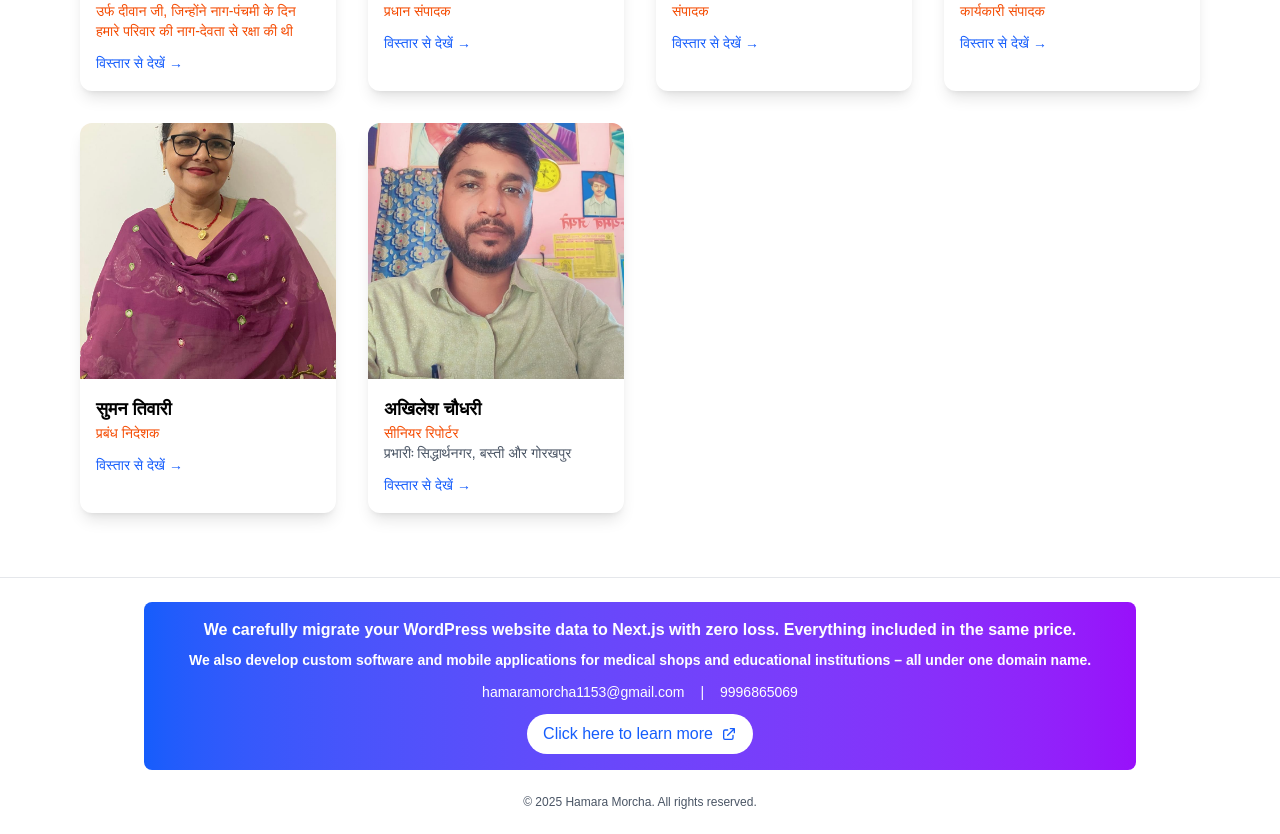
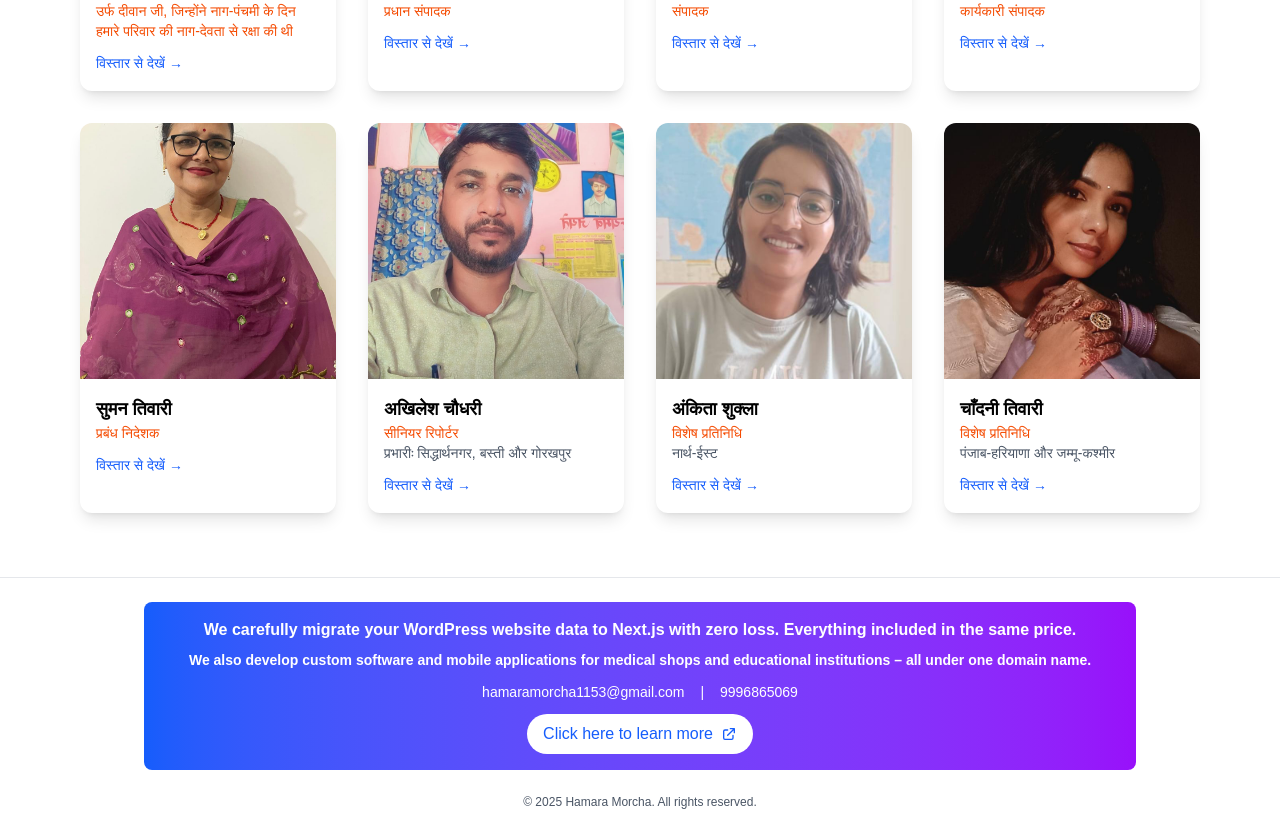
Before and after one commit to kp1153/hamaramorcha, a Next.js app: page /team in a window 1280 px wide. Shown: the part 643-1477 px from the top of the page. Built offline with nearby package versions, Linux system fonts and the light colour scheme.

Commit message:
force deploy

```diff
--- a/app/team/[slug]/page.jsx
+++ b/app/team/[slug]/page.js
@@ -53,19 +53,37 @@ const teamMembers = [
     phone: "7754093975",
     slug: "akhilesh-chaudhary",
   },
+  {
+    id: 7,
+    name: "अंकिता शुक्ला",
+    role: "विशेष प्रतिनिधि",
+    designation: "नार्थ-ईस्ट",
+    photo: "/images/ankita.jpg",
+    email: "ankita@hamaramorcha.com",
+    slug: "ankita-shukla",
+  },
+  {
+    id: 8,
+    name: "चाँदनी तिवारी",
+    role: "विशेष प्रतिनिधि",
+    designation: "पंजाब-हरियाणा और जम्मू-कश्मीर",
+    photo: "/images/chandni.jpg",
+    email: "chandni@hamaramorcha.com",
+    slug: "chandni-tiwari",
+  },
 ];
 
-// ✅ STATIC PARAMS
-export function generateStaticParams() {
+// Next.js 16
+export async function generateStaticParams() {
   return teamMembers.map((member) => ({
     slug: member.slug,
   }));
 }
 
-export default function TeamMemberPage({ params }) {
-  const member = teamMembers.find(
-    (m) => m.slug === params.slug
-  );
+export default async function TeamMemberPage({ params }) {
+  const { slug } = await params; // ✅ Next 16
+
+  const member = teamMembers.find((m) => m.slug === slug);
 
   if (!member) {
     notFound();
--- a/app/team/page.js
+++ b/app/team/page.js
@@ -46,6 +46,24 @@ const teamMembers = [
     designation: "प्रभारीः सिद्धार्थनगर, बस्ती और गोरखपुर",
     photo: "/images/6.jpg",
     slug: "akhilesh-chaudhary",
+  },
+  {
+    id: 7,
+    name: "अंकिता शुक्ला",
+    role: "विशेष प्रतिनिधि",
+    designation: "नार्थ-ईस्ट",
+    photo: "/images/ankita.jpg", // अपनी फोटो रखें
+    email: "ankita@hamaramorcha.com",
+    slug: "ankita-shukla",
+  },
+  {
+    id: 8,
+    name: "चाँदनी तिवारी",
+    role: "विशेष प्रतिनिधि",
+    designation: "पंजाब-हरियाणा और जम्मू-कश्मीर",
+    photo: "/images/chandni.jpg", // अपनी फोटो रखें
+    email: "chandni@hamaramorcha.com",
+    slug: "chandni-tiwari",
   },
 ];
 
```
Also changed, not shown: public/images/ankita.jpg (added), public/images/chandni.jpg (added).
